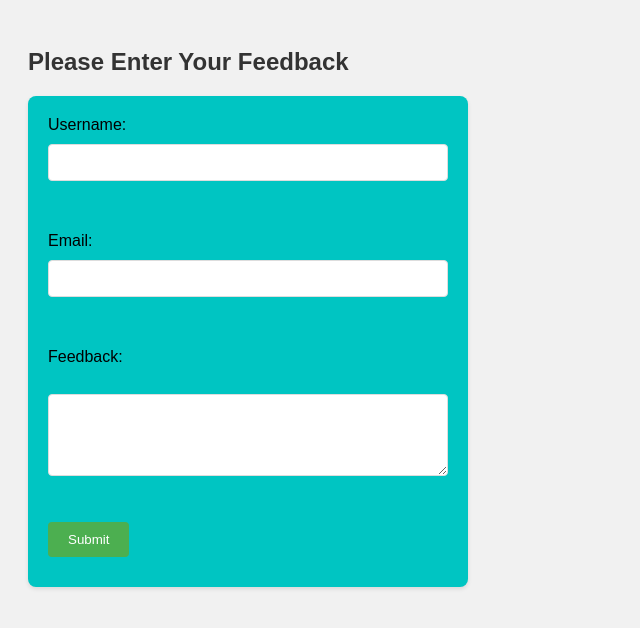
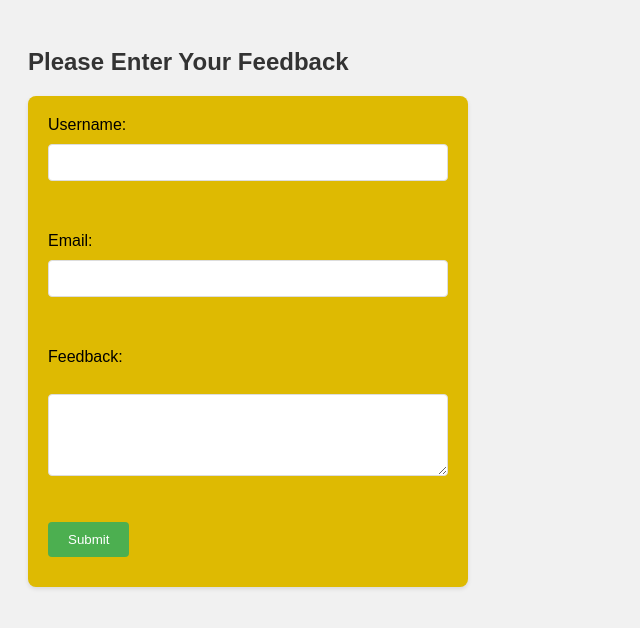
Before and after one commit to SrikanthL123/paws, a Flask app: page / in a window 1280 px wide. Shown: the top 628 px of the page, without its empty margins (0-640 px from the left). Run offline with Flask 3, Linux system fonts and the light colour scheme.

Commit message:
added a new color in form to test ci cd build 1

```diff
--- a/templates/form.html
+++ b/templates/form.html
@@ -15,7 +15,7 @@
         }
 
         form {
-            background-color: #00c5c2;
+            background-color: #deba02;
             padding: 20px;
             border-radius: 8px;
             box-shadow: 0 2px 4px rgba(0, 0, 0, 0.1);
```
